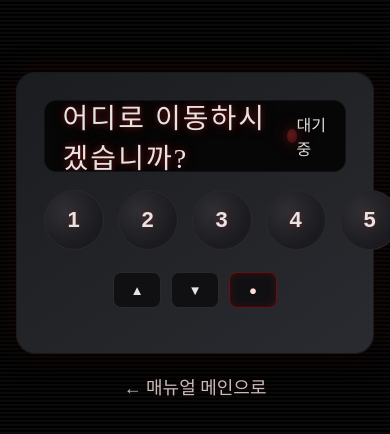
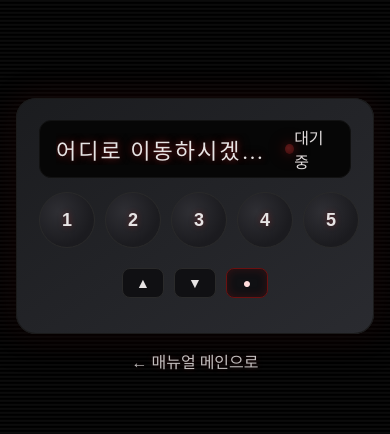
Before and after one commit to KJW-623/YOURCAST, a React (Create React App) app: page /manual/1f in a window 390 px wide. Shown: the part 186-620 px from the top of the page. Built offline with nearby package versions, Linux system fonts and the light colour scheme; a web font is replaced by a local one.

Commit message:
사이즈 맞춤 수정

```diff
--- a/src/Home/manual/floor/FloorCommon.css
+++ b/src/Home/manual/floor/FloorCommon.css
@@ -1,5 +1,8 @@
 @import url('https://fonts.googleapis.com/css2?family=IM+Fell+English+SC&display=swap');
 
+/* ─────────────────────────────────────────────────────────
+   THEME & FLUID TYPE SCALE
+   ───────────────────────────────────────────────────────── */
 :root {
     --bg: #000;
     --panel: #0d0d0f;
@@ -9,22 +12,39 @@
     /* 붉은 기운 */
     --accent-dim: #6b1010;
     --text: #e7e4e4;
+
+    /* Fluid type scale (min, preferred via viewport, max) */
+    --fs-xs: clamp(12px, 1.6vw, 14px);
+    --fs-sm: clamp(14px, 1.9vw, 16px);
+    --fs-md: clamp(16px, 2.2vw, 18px);
+    --fs-lg: clamp(18px, 2.8vw, 22px);
+    --fs-xl: clamp(22px, 3.8vw, 28px);
+    --fs-xxl: clamp(28px, 5vw, 40px);
+
+    /* Spacing that also scales a bit */
+    --sp-1: clamp(6px, 0.8vw, 10px);
+    --sp-2: clamp(10px, 1.2vw, 14px);
+    --sp-3: clamp(14px, 1.6vw, 18px);
+    --sp-4: clamp(18px, 2vw, 24px);
+    --sp-5: clamp(22px, 2.6vw, 30px);
 }
 
 * {
     box-sizing: border-box;
 }
 
+/* ─────────────────────────────────────────────────────────
+   BACKDROP / NOISE
+   ───────────────────────────────────────────────────────── */
 .elev-page {
     min-height: 100vh;
     display: flex;
     flex-direction: column;
     align-items: center;
     justify-content: center;
-    background:
-        repeating-linear-gradient(0deg, #000, #000 2px, #0b0b0b 2px, #0b0b0b 4px);
+    background: repeating-linear-gradient(0deg, #000, #000 2px, #0b0b0b 2px, #0b0b0b 4px);
     animation: noiseShift 0.3s infinite;
-    padding: 24px;
+    padding: var(--sp-4);
 }
 
 @keyframes noiseShift {
@@ -41,10 +61,13 @@
     }
 }
 
+/* ─────────────────────────────────────────────────────────
+   PANEL
+   ───────────────────────────────────────────────────────── */
 .elev-panel {
     width: min(520px, 92vw);
     border-radius: 20px;
-    padding: 24px 20px;
+    padding: var(--sp-5) var(--sp-4);
     background: linear-gradient(145deg, var(--metal1), var(--metal2));
     box-shadow:
         0 0 0 1px #1a1a1a inset,
@@ -53,36 +76,44 @@
     display: flex;
     flex-direction: column;
     align-items: center;
-    gap: 18px;
+    gap: var(--sp-3);
 }
 
+/* ─────────────────────────────────────────────────────────
+   DISPLAY
+   ───────────────────────────────────────────────────────── */
 .elev-display {
     width: 100%;
-    height: 72px;
+    height: clamp(58px, 9vw, 72px);
     border-radius: 12px;
     background: #060606;
     border: 1px solid #121212;
     display: flex;
     align-items: center;
     justify-content: space-between;
-    padding: 0 16px 0 18px;
+    padding: 0 var(--sp-3) 0 calc(var(--sp-3) + 2px);
     position: relative;
     overflow: hidden;
 }
 
 .elev-range {
     font-family: 'IM Fell English SC', serif;
-    font-size: 28px;
+    font-size: var(--fs-xl);
     color: var(--text);
     text-shadow:
         0 0 6px rgba(161, 26, 26, .6),
         0 0 14px rgba(161, 26, 26, .35);
     letter-spacing: 2px;
+    white-space: nowrap;
+    /* 줄바꿈 방지 → 글자만 축소 */
+    overflow: hidden;
+    text-overflow: ellipsis;
+    /* 극단적일 때 대비 */
 }
 
 .elev-indicator {
-    width: 14px;
-    height: 14px;
+    width: clamp(10px, 1.5vw, 14px);
+    height: clamp(10px, 1.5vw, 14px);
     border-radius: 50%;
     background: radial-gradient(circle at 40% 40%, #ff4040, var(--accent));
     box-shadow: 0 0 10px var(--accent), 0 0 20px var(--accent);
@@ -93,30 +124,35 @@
 
     0%,
     100% {
-        opacity: 1;
+        opacity: 1
     }
 
     50% {
-        opacity: .25;
+        opacity: .25
     }
 }
 
+/* ─────────────────────────────────────────────────────────
+   BUTTON GRID
+   ───────────────────────────────────────────────────────── */
 .elev-buttons {
     width: 100%;
     display: grid;
     grid-template-columns: repeat(5, 1fr);
-    gap: 14px;
+    gap: clamp(10px, 2vw, 14px);
     justify-items: center;
+    --btn-size: clamp(56px, 8.4vw, 76px);
 }
 
 .elev-btn {
-    width: 72px;
-    height: 72px;
+    width: var(--btn-size);
+    height: var(--btn-size);
     border-radius: 50%;
     border: 1px solid #2a2a2a;
     background: radial-gradient(circle at 35% 35%, #2f2f34, #1b1b1f 68%);
     color: var(--text);
-    font-size: 22px;
+    font-size: var(--fs-lg);
+    /* 22px → 유동 */
     font-weight: 700;
     cursor: pointer;
     transition: transform .08s ease, box-shadow .15s ease, filter .15s ease;
@@ -168,22 +204,41 @@
     }
 }
 
+/* 중앙정렬 유틸 (버튼 개수 고정 칼럼) */
+.elev-buttons.centered {
+    width: auto;
+    margin: 0 auto;
+    justify-content: center;
+    grid-template-columns: repeat(var(--cols, 6), var(--btn-size));
+}
+
+@media (max-width: 480px) {
+    .elev-buttons.centered {
+        grid-template-columns: repeat(auto-fit, minmax(clamp(48px, 12vw, 60px), 1fr));
+        width: 100%;
+    }
+}
+
+/* ─────────────────────────────────────────────────────────
+   CONTROL BUTTONS
+   ───────────────────────────────────────────────────────── */
 .elev-controls {
-    margin-top: 4px;
+    margin-top: var(--sp-1);
     display: flex;
-    gap: 10px;
+    gap: var(--sp-2);
 }
 
 .ctrl-btn {
-    width: 48px;
-    height: 36px;
+    width: clamp(42px, 9vw, 48px);
+    height: clamp(30px, 6.5vw, 36px);
     border-radius: 8px;
     border: 1px solid #2a2a2a;
     background: #101013;
     color: var(--text);
     cursor: pointer;
+    font-weight: 700;
     transition: transform .08s ease, filter .15s ease;
-    font-weight: 700;
+    font-size: var(--fs-sm);
 }
 
 .ctrl-btn.up:hover,
@@ -201,26 +256,33 @@
     transform: translateY(1px);
 }
 
+/* ─────────────────────────────────────────────────────────
+   BACK LINK
+   ───────────────────────────────────────────────────────── */
 .back-link {
-    margin-top: 18px;
+    margin-top: var(--sp-3);
     background: transparent;
     border: none;
     color: #c3bebe;
     font-family: 'IM Fell English SC', serif;
-    font-size: 18px;
+    font-size: var(--fs-md);
     cursor: pointer;
     text-shadow: 0 0 6px rgba(161, 26, 26, .25);
+    white-space: nowrap;
+    /* 줄바꿈 방지 */
 }
 
 .back-link:hover {
     color: #fff;
 }
 
-/* ─── 5F 허브 카드 ───────────────────────────── */
+/* ─────────────────────────────────────────────────────────
+   5F HUB CARDS
+   ───────────────────────────────────────────────────────── */
 .hub-grid {
     display: grid;
     grid-template-columns: repeat(2, minmax(0, 1fr));
-    gap: 14px;
+    gap: var(--sp-3);
     width: 100%;
 }
 
@@ -228,7 +290,7 @@
     border: 1px solid #2a2a2a;
     background: linear-gradient(145deg, #1b1c1f, #121317);
     border-radius: 16px;
-    padding: 18px;
+    padding: var(--sp-3);
     text-align: left;
     cursor: pointer;
     transition: transform .1s ease, filter .15s ease, box-shadow .2s ease;
@@ -246,128 +308,97 @@
 
 .hub-title {
     font-family: 'IM Fell English SC', serif;
-    font-size: 22px;
-    margin-bottom: 6px;
+    font-size: var(--fs-lg);
+    margin-bottom: var(--sp-1);
     text-shadow: 0 0 8px rgba(161, 26, 26, .25);
+    white-space: nowrap;
+    overflow: hidden;
+    text-overflow: ellipsis;
 }
 
 .hub-sub {
     opacity: .85;
-    font-size: 14px;
+    font-size: var(--fs-sm);
+    line-height: 1.6;
 }
 
-/* ─── 지침서 문서 레이아웃 ───────────────────── */
+/* ─────────────────────────────────────────────────────────
+   MANUAL DOC
+   ───────────────────────────────────────────────────────── */
 .manual-doc {
     background: #0a0a0c;
     border: 1px solid #1b1b1d;
     border-radius: 14px;
-    padding: 18px 16px;
+    padding: var(--sp-3) var(--sp-3);
     color: #e7e4e4;
     line-height: 1.72;
     box-shadow: inset 0 0 24px rgba(161, 26, 26, .12);
+    font-size: var(--fs-md);
 }
 
 .doc-title {
     font-family: 'IM Fell English SC', serif;
-    font-size: 24px;
-    margin: 2px 0 10px;
+    font-size: var(--fs-xl);
+    margin: 2px 0 var(--sp-2);
     text-shadow: 0 0 10px rgba(161, 26, 26, .35);
+    white-space: nowrap;
+    overflow: hidden;
+    text-overflow: ellipsis;
 }
 
 .doc-section {
-    margin: 16px 0;
+    margin: var(--sp-3) 0;
 }
 
 .doc-section h2 {
     font-family: 'IM Fell English SC', serif;
-    font-size: 18px;
-    margin: 0 0 8px;
+    font-size: var(--fs-md);
+    margin: 0 0 var(--sp-1);
     color: #f0eaea;
 }
 
 .doc-p {
-    margin: 6px 0 10px;
+    margin: var(--sp-1) 0 var(--sp-2);
+    font-size: var(--fs-md);
 }
 
 .doc-note {
     display: block;
-    margin: 6px 0 10px;
-    padding: 8px 10px;
+    margin: var(--sp-1) 0 var(--sp-2);
+    padding: var(--sp-2) var(--sp-3);
     border-left: 3px solid #6b1010;
     background: #111115;
-    font-size: 14px;
+    font-size: var(--fs-sm);
     opacity: .95;
 }
 
 .doc-warning {
-    margin: 6px 0 10px;
-    padding: 10px 12px;
+    margin: var(--sp-1) 0 var(--sp-2);
+    padding: var(--sp-2) var(--sp-3);
     border: 1px dashed #a11a1a;
     background: #120b0b;
+    font-size: var(--fs-sm);
 }
 
 .manual-doc ul {
-    padding-left: 18px;
-    margin: 6px 0 10px;
+    padding-left: calc(var(--sp-3) + 6px);
+    margin: var(--sp-1) 0 var(--sp-2);
 }
 
 .manual-doc li {
     margin: 4px 0;
+    font-size: var(--fs-md);
 }
 
-/* 가운데 압축 정렬용 유틸 (버튼 개수만큼 칼럼 너비를 고정해서 중앙 배치) */
-.elev-buttons.centered {
-    width: auto;
-    margin: 0 auto;
-    justify-content: center;
-    /* 그리드 트랙을 중앙으로 */
-    grid-template-columns: repeat(var(--cols, 6), 72px);
-}
-
+/* ─────────────────────────────────────────────────────────
+   MOBILE TUNING
+   ───────────────────────────────────────────────────────── */
 @media (max-width: 480px) {
 
-    /* 모바일에선 자동 줄바꿈 */
-    .elev-buttons.centered {
-        grid-template-columns: repeat(auto-fit, minmax(56px, 1fr));
-        width: 100%;
-    }
-}
-
-/* 패널 기본 여백 변수 */
-.elev-panel {
-    --panel-pad-x: 22px;
-    /* 좌우 여백 */
-    --panel-pad-y: 28px;
-    /* 상하 여백 */
-    padding: var(--panel-pad-y) var(--panel-pad-x);
-}
-
-/* 버튼 크기/간격 변수 */
-.elev-buttons {
-    --btn-size: 76px;
-    /* 원형 버튼 지름 */
-    --btn-gap: 24px;
-    /* 버튼 사이 간격 */
-    gap: var(--btn-gap);
-}
-
-.elev-btn {
-    width: var(--btn-size);
-    height: var(--btn-size);
-}
-
-/* (선택) 중앙 그리드가 좌우에 붙지 않도록 보강 */
-.elev-buttons.centered {
-    justify-content: center;
-}
-
-@media (max-width: 480px) {
-    .elev-page .elev-panel {
-        --panel-pad-x: 28px;
+    /* 패널 여백 소폭 늘려 주어 터치 영역 확보 */
+    .elev-panel {
+        padding: var(--sp-5) clamp(18px, 6vw, 28px);
     }
 
-    .elev-page .elev-buttons {
-        --btn-size: 60px;
-        --btn-gap: 14px;
-    }
+    /* 버튼/간격도 이미 clamp로 유동 → 추가 튜닝 최소화 */
 }
```
Also changed, not shown: src/Intro/IntroMessage.css (+48 -12 lines), src/Intro/LogoIntro.css (+46 -10 lines).
